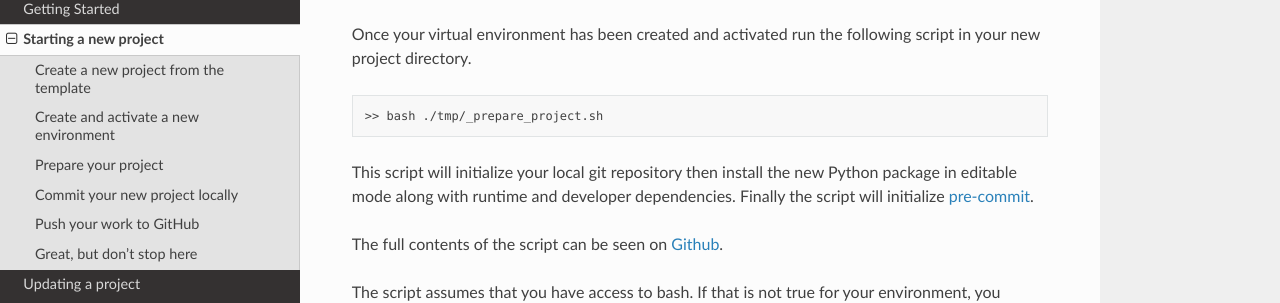
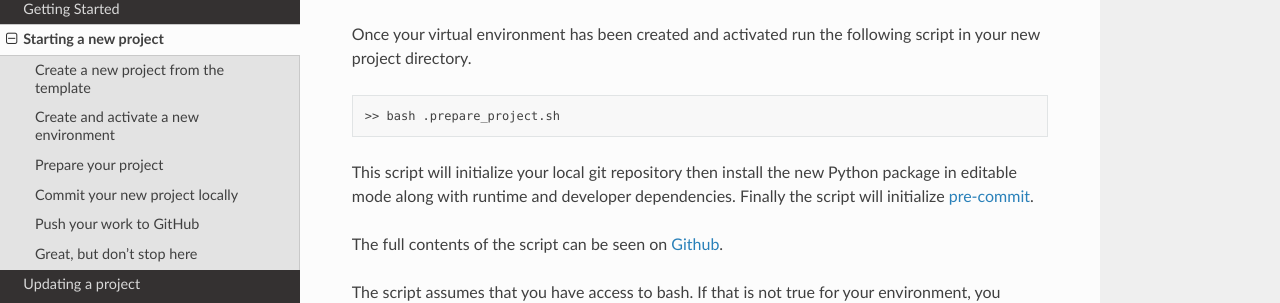
Before and after one commit to lincc-frameworks/python-project-template, a Sphinx documentation site: the page built from docs/source/new_project.rst, in a window 1280 px wide and 900 px high, scrolled down 1852 px. Shown: the part 151-454 px from the top of the window. Built offline with Sphinx 7.4.7 and the Read the Docs theme 2.0.0, drawn with Linux system fonts in a browser that asks for light colours; the version number could not be read and is left out.

Commit message:
Moved the script from ./tmp/_prepare_project.sh to ./.prepare_project.sh so that it can be git tracked easily, and used by those cloning the source code.

```diff
--- a/docs/source/new_project.rst
+++ b/docs/source/new_project.rst
@@ -83,13 +83,13 @@
 
 .. code-block:: bash
 
-    >> bash ./tmp/_prepare_project.sh
+    >> bash .prepare_project.sh
 
 This script will initialize your local git repository then install the new Python
 package in editable mode along with runtime and developer dependencies. Finally
 the script will initialize :doc:`pre-commit <../practices/precommit>`.
 
-The full contents of the script can be seen on `Github <https://github.com/lincc-frameworks/python-project-template/tree/main/python-project-template/tmp/_prepare_project.sh>`_.
+The full contents of the script can be seen on `Github <https://github.com/lincc-frameworks/python-project-template/tree/main/python-project-template/.prepare_project.sh>`_.
 
 The script assumes that you have access to bash. If that is not true for your environment,
 you should be able to run all the commands manually in your environment using
```
Also changed, not shown: 2 other files.
